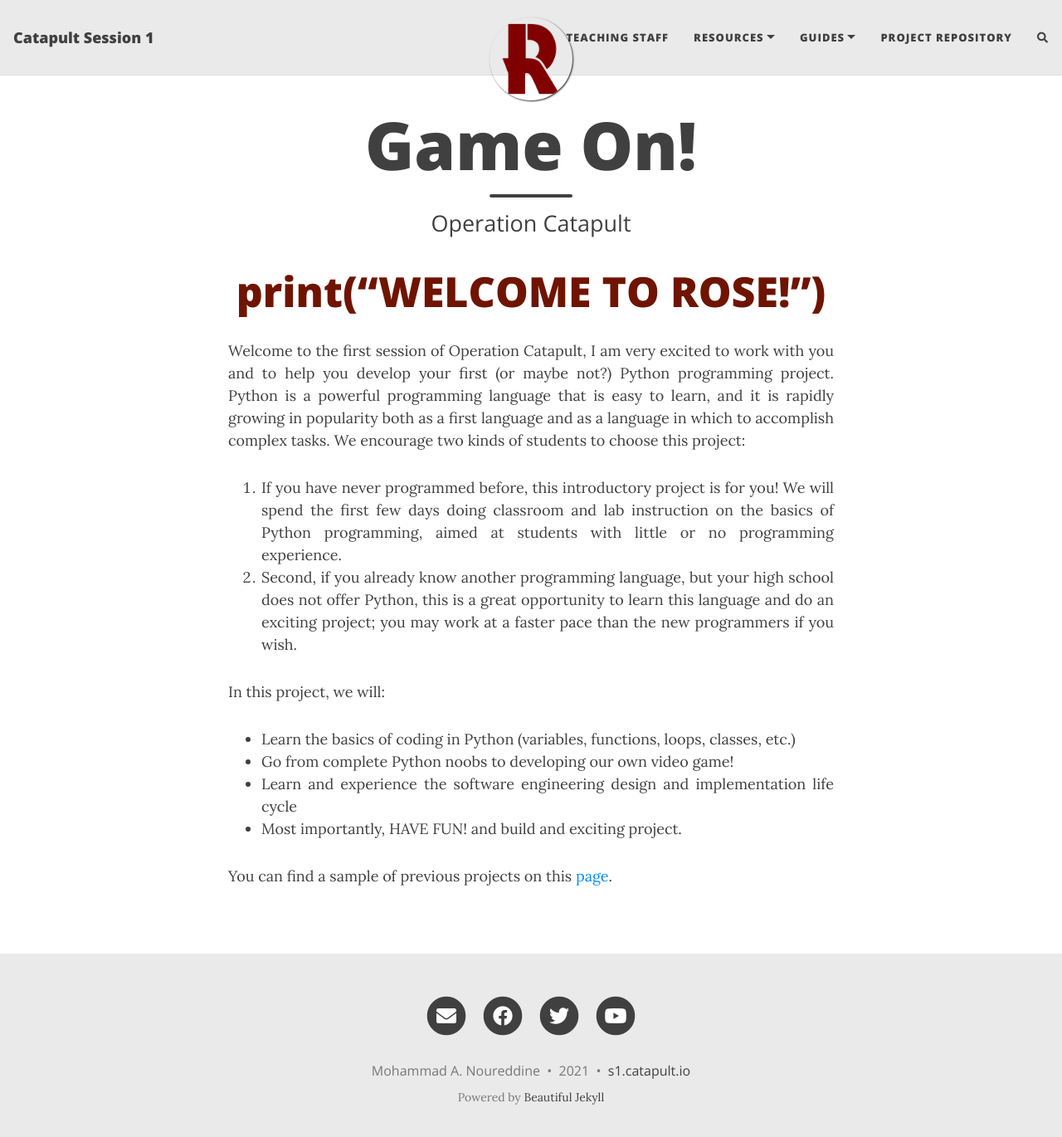
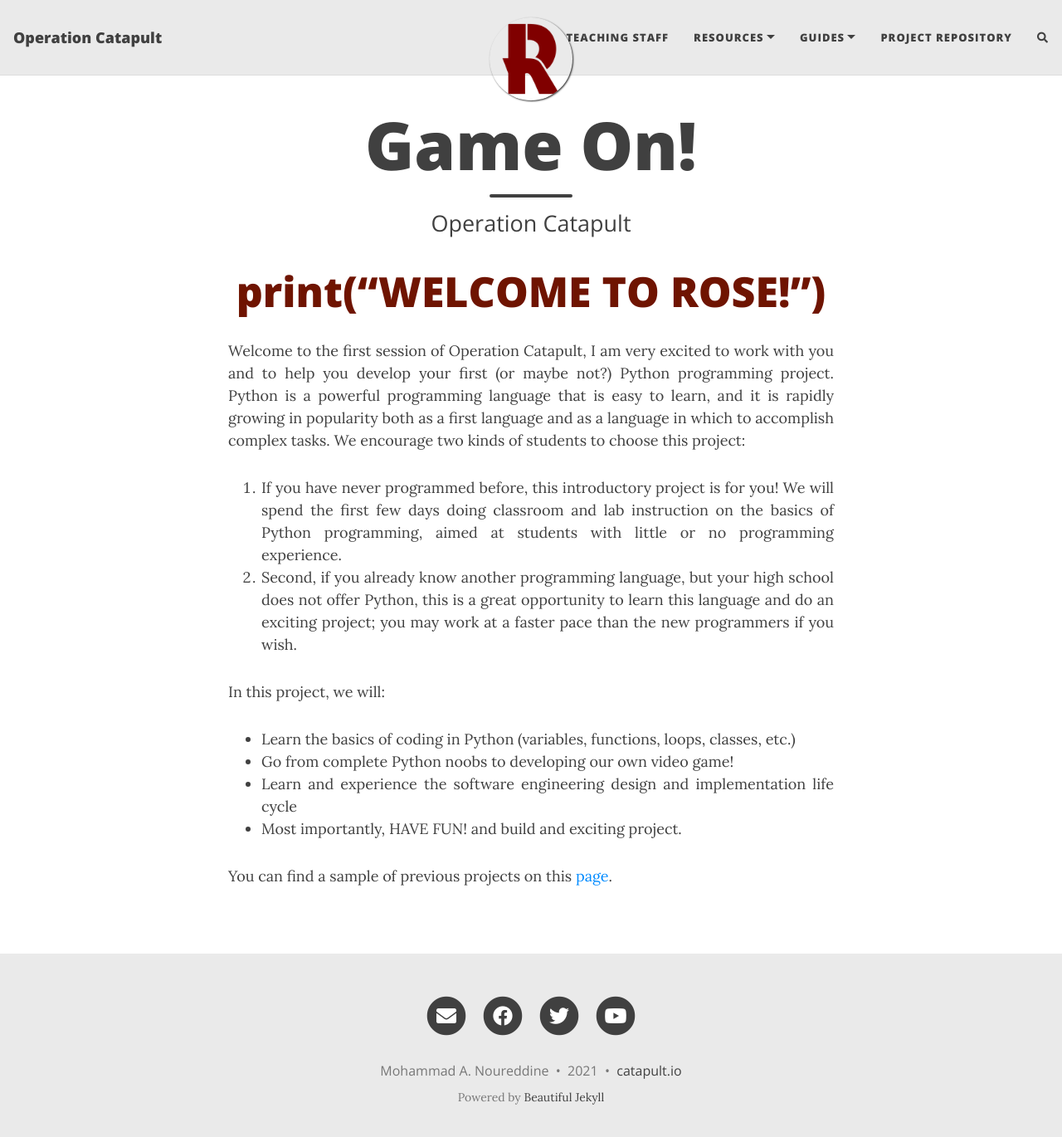
Before and after one commit to rhit-catapult/s1.catapult.io, a Jekyll site: the page built from index.md, in a window 1280 px wide and 1383 px high. Shown: the top 1370 px of the window at 83% size. Built offline with Jekyll 4.4.1, drawn with Linux system fonts in a browser that asks for light colours; nearby versions of some CDN libraries; comment, search, counter and statistics services are not loaded.

Commit message:
removed session-specific information

```diff
--- a/_config.yml
+++ b/_config.yml
@@ -6,7 +6,7 @@
 # --- Required options --- #
 
 # Name of website
-title: Catapult Session 1
+title: Operation Catapult
 
 # Your name to show in the footer
 author: Mohammad A. Noureddine
@@ -81,7 +81,7 @@ share-links-active:
 
 # How to display the link to your website in the footer
 # Remove this if you don't want a link in the footer
-url-pretty: "s1.catapult.io"
+url-pretty: "catapult.io"
 
 # Excerpt word length - Truncate the excerpt of each post on the feed page to the specified number of words
 excerpt_length: 50
```
